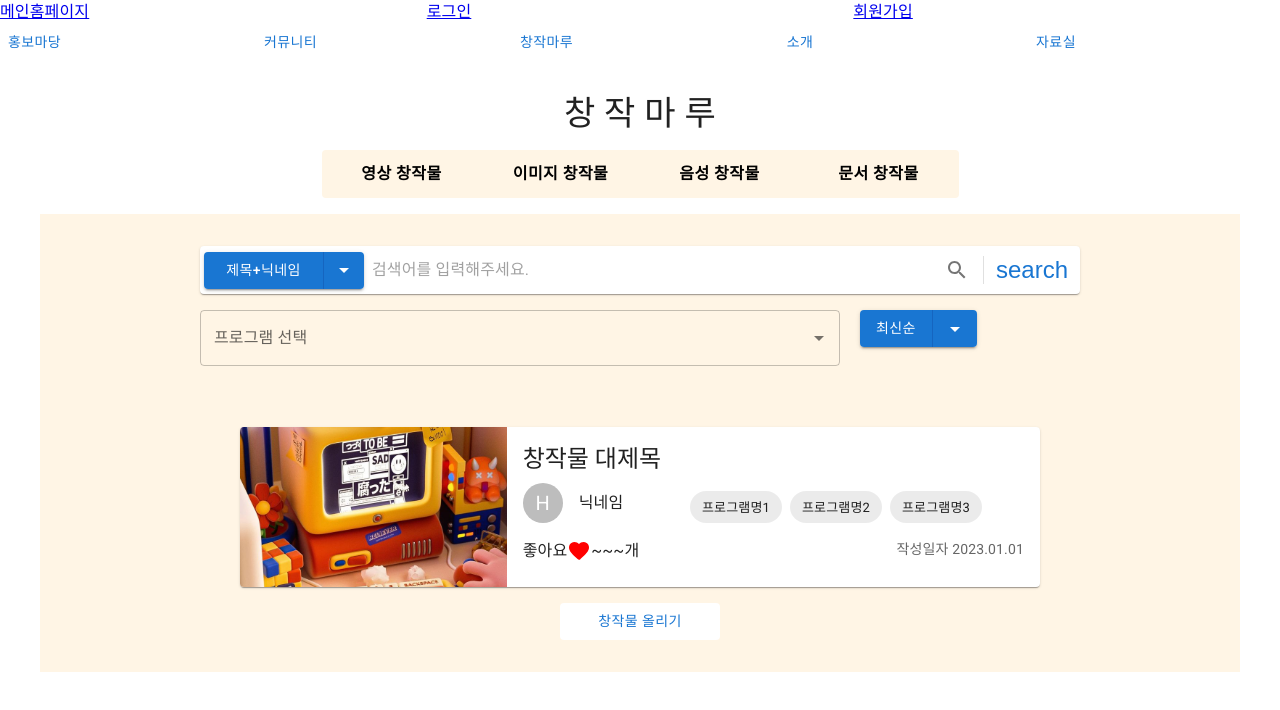
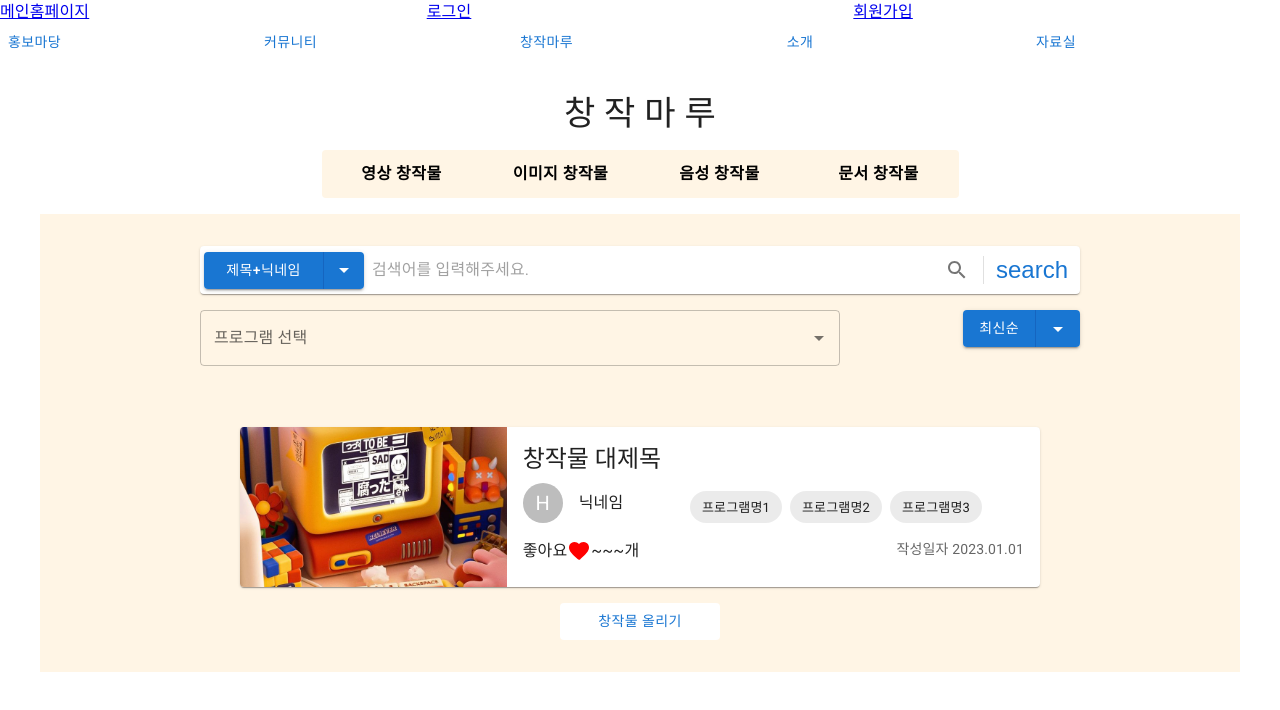
Before and after one commit to No-Devides-Found/digiteo-frontend, a React (Create React App) app: page /practicelist in a window 1280 px wide. Shown: the top 710 px of the page. Built offline with nearby package versions, Linux system fonts and the light colour scheme.

Commit message:
창작마루 리스트 수정

```diff
--- a/src/pages/Practice/ListTemplate.jsx
+++ b/src/pages/Practice/ListTemplate.jsx
@@ -72,7 +72,7 @@ function ListTemplate () {
           <StyledGrid item xs={9}>
             <Tags  programs={programs} tags={practice.tags} setPractice={setPractice}/>
           </StyledGrid>
-          <StyledGrid item xs={3} style={{marginBottom:'5rem', float:'right'}}>
+          <StyledGrid item xs={3} style={{marginBottom:'5rem', textAlign:'right'}}>
             <Dropdown  />
           </StyledGrid>
           <StyledGrid item xs={12}>
```
